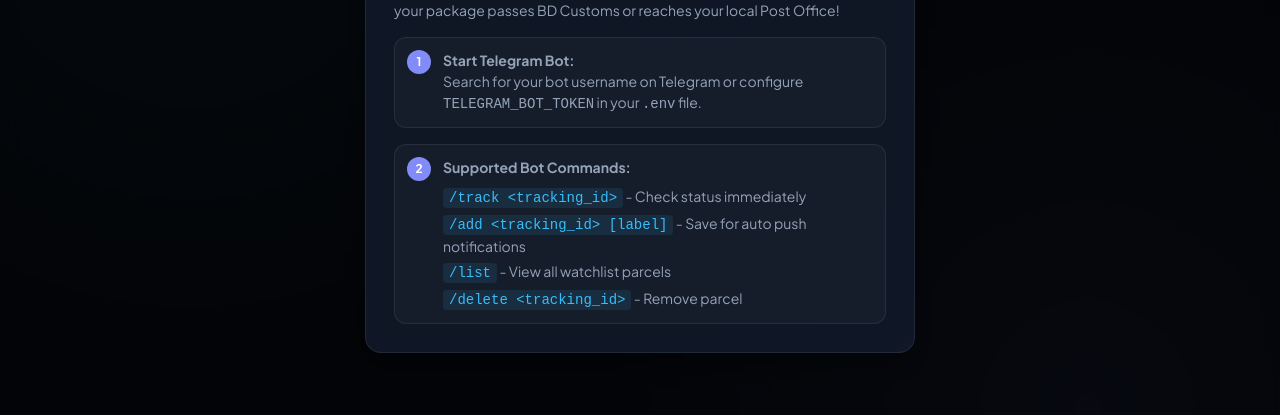
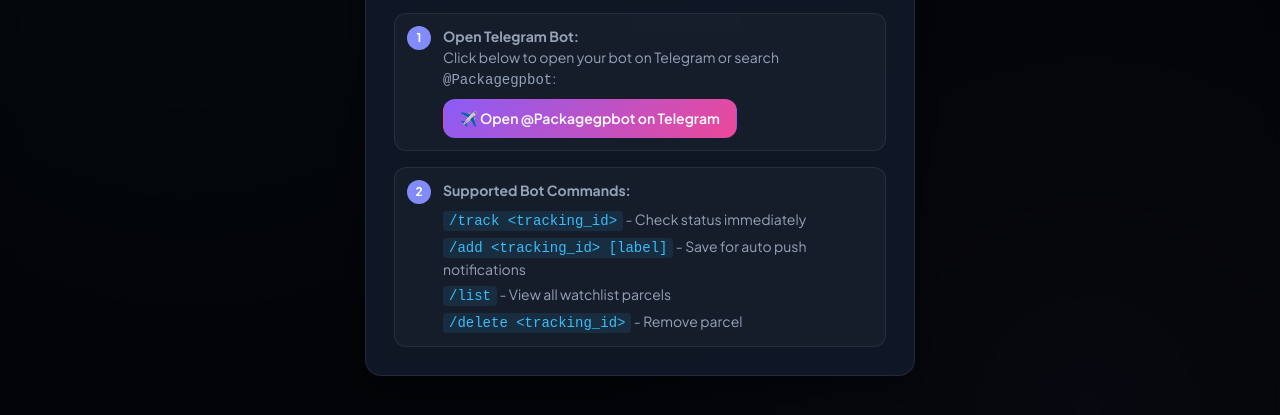
Before and after one commit to dentoralbd/unified-mail-tracker, a website: page public/index.html in a window 1280 px wide. Both pictures are taken after a click on the button "✈️ Telegram Bot". Shown: the part 273-688 px from the top of the page. Drawn offline with Linux system fonts and the light colour scheme; no server answers.

Commit message:
Add direct Telegram Bot link button for @Packagegpbot in Web UI modal

```diff
--- a/public/index.html
+++ b/public/index.html
@@ -185,8 +185,11 @@
                 <div class="instruction-step">
                     <span class="step-num">1</span>
                     <div>
-                        <b>Start Telegram Bot:</b>
-                        <p>Search for your bot username on Telegram or configure <code>TELEGRAM_BOT_TOKEN</code> in your <code>.env</code> file.</p>
+                        <b>Open Telegram Bot:</b>
+                        <p>Click below to open your bot on Telegram or search <code>@Packagegpbot</code>:</p>
+                        <a href="https://t.me/Packagegpbot" target="_blank" class="btn btn-gradient" style="display:inline-flex; align-items:center; gap:8px; margin-top:8px; text-decoration:none; padding:8px 16px; font-size:14px;">
+                            ✈️ Open @Packagegpbot on Telegram
+                        </a>
                     </div>
                 </div>
 
```
